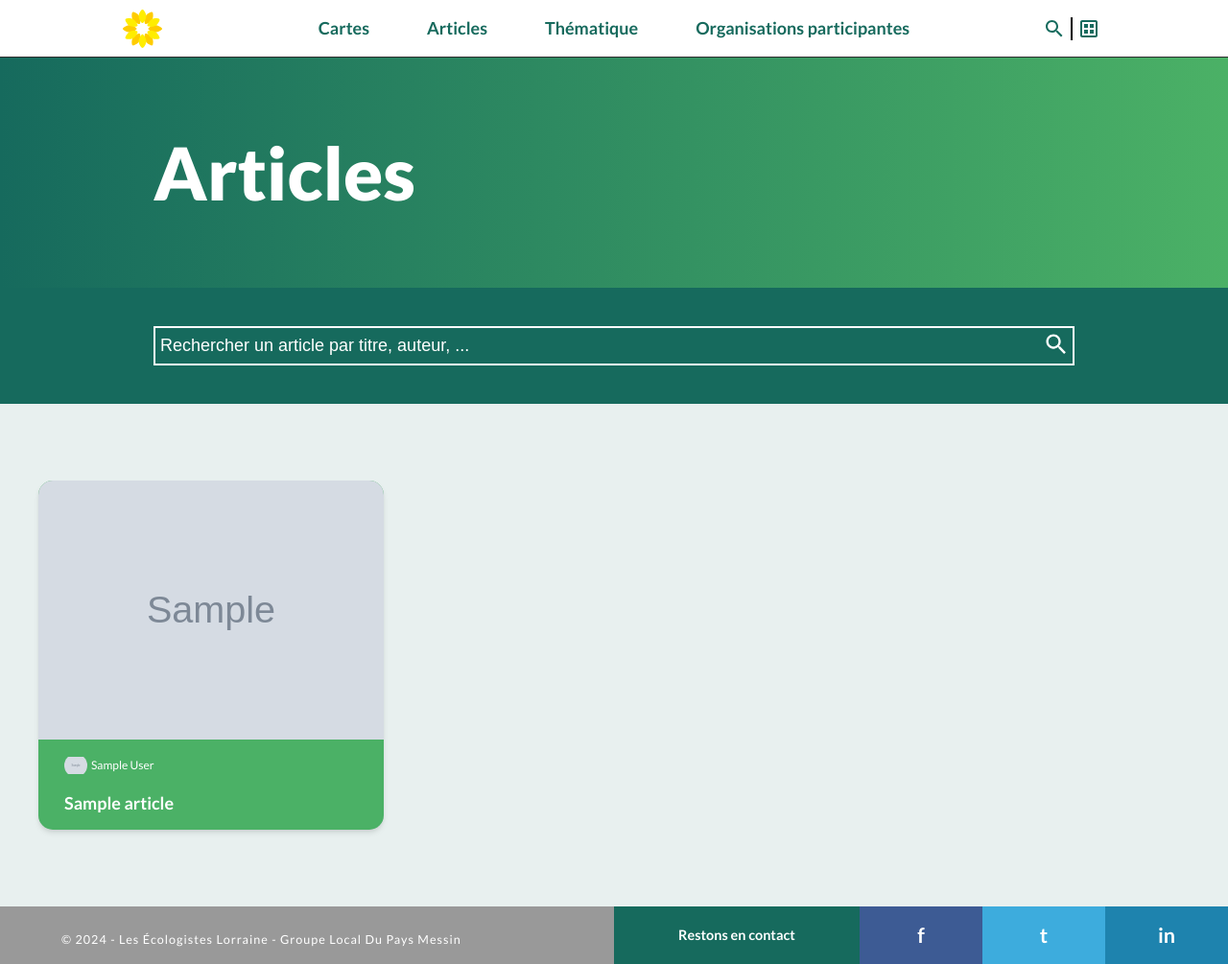
After one commit to Resethel/cleeb, a Django app: page /articles/ in a window 1280 px wide. The commit adds this page. Shown: the whole page at 96% size. Run offline with Django 5.2, Linux system fonts and the light colour scheme; tables that the repository leaves empty hold one stand-in row (values such as "Sample post"); grey boxes marked "Sample" are stand-in pictures; parts of the project's set-up code (start-up, migrations or seed data) failed here and were passed over.

Commit message:
feat(article): create index view for the articles
This commit creates an index view for the articles.
Key changes include:
- Added an "Articles" button to the navbar, and renamed other items
- Added the `ArticleIndexView` view, and `article_index.html` template
- Adjusted the style of a search display. This also completely broke the search for datasets. This will be adjusted in the next commit

```diff
--- a/article/models.py
+++ b/article/models.py
@@ -110,5 +110,5 @@ class Article(models.Model):
     # End def clean
 
     def get_absolute_url(self):
-        return reverse('article_view', args=[self.slug])
+        return reverse('article', args=[self.slug])
 # End class Article
--- a/article/urls.py
+++ b/article/urls.py
@@ -7,5 +7,6 @@ from django.urls import path
 from article import views
 
 urlpatterns = [
-    path('article/<slug:slug>', views.ArticleView.as_view(), name='article_view'),
+    path('articles/', views.ArticleIndexView.as_view(), name='article-index'),
+    path('article/<slug:slug>', views.ArticleView.as_view(), name='article'),
 ]
--- a/article/views.py
+++ b/article/views.py
@@ -2,10 +2,49 @@
 """
 Views for the `article` application.
 """
-from django.views.generic import DetailView
+from django.db.models import Q
+from django.views.generic import DetailView, ListView
 
 from article.models import Article
 
+
+# ======================================================================================================================
+# Index view
+# ======================================================================================================================
+
+class ArticleIndexView(ListView):
+    """View for the index of the `article` application."""
+    model = Article
+    template_name = "article/article_index.html"
+    context_object_name = "articles"
+    paginate_by = 10
+
+    def get_queryset(self):
+        articles = Article.objects.order_by('-created_at')
+        # Filter by search query
+        search = self.request.GET.get('search')
+        if search:
+            articles = articles.filter(
+                Q(title__icontains=search) |
+                Q(authors__firstname__icontains=search) |
+                Q(authors__lastname__icontains=search)
+            ).distinct()
+        print(articles)
+        return articles
+    # End def get_queryset
+
+    def get_context_data(self, **kwargs):
+        context = super().get_context_data(**kwargs)
+        # Add to the context the search query
+        search = self.request.GET.get('search')
+        context['search'] = search if search else None
+        return context
+    # End def get_context_data
+# End class ArticleIndexView
+
+# ======================================================================================================================
+# Article view
+# ======================================================================================================================
 
 class ArticleView(DetailView):
     """View for the `Article` model."""
--- a/static/css/search.css
+++ b/static/css/search.css
@@ -154,50 +154,117 @@ label.--hidden {
 /* ================================================================================================================== */
 
 .search-result__grid {
-    max-width: var(--content-max-width);
+    display: flex;
+    flex-wrap: wrap;
+    gap: 30px;
+    width: var(--content-max-width);
     margin: 80px auto;
+    list-style: none;
 }
 
-.search-result__grid__row {
-    display: flex;
-    align-items: stretch;
-    height: 400px;
+.search-result__grid__item {
+    display: block;
+    padding: 1rem;
 }
 
-.search-result__grid__column {
-    padding: calc(var(--gutter-x));
+.search-result__grid__item li {
+    width: max-content;
 }
 
-.search-result__grid.--1cols .search-result__grid__column {width: 100%;}
-.search-result__grid.--2cols .search-result__grid__column {width: 50%;}
-.search-result__grid.--3cols .search-result__grid__column {width: 33.333%;}
-.search-result__grid.--4cols .search-result__grid__column {width: 25%;}
-
-/* ================================================================================================================== */
-/* Search Results - Item                                                                                              */
-/* ================================================================================================================== */
-
-.search-result__item {
-    display: flex;
-    flex-direction: column;
-
-    height: 100%;
-    padding: 4%;
-
-    border-radius: 8px;
-    background-color: var(--verdant-green);
-    box-shadow: 0 4px 6px -1px rgba(0, 0, 0, 0.1), 0 2px 4px -1px rgba(0, 0, 0, 0.06);
-
-    transition: all .1s ease-in-out;
-}
-/* On hover, the card will move up and the shadow will be more pronounced */
-.search-result__item:hover {
-    transform: translateY(-5px);
-    box-shadow: 0 25px 50px -12px rgba(0, 0, 0, 0.25);
+@media only screen and (max-width: 40rem) {
+    .search-result__grid {
+        width: calc(100% - 2*var(--gutter-x));
+        flex-direction: column;
+        flex-wrap: nowrap;
+        align-items: center;
+    }
 }
 
 /* ================================================================================================================== */
-/* Search Results - Item - Categories                                                                                 */
+/* Search Results Item - Article
+/* ================================================================================================================== */
+
+.search-result__article {
+    display: flex;
+    flex-direction: column;
+    gap: 15px;
+    height: 100%;
+    width: calc(var(--content-max-width) / 3.334);
+    background: var(--eco-emerald);
+    border-radius: 15px;
+    padding-bottom: 15px;
+    box-shadow: 0 4px 6px -1px rgba(0, 0, 0, 0.1), 0 2px 4px -1px rgba(0, 0, 0, 0.06);
+    transition: all .1s ease-in-out;
+}
+
+.search-result__article:hover {
+    transform: translateY(-5px);
+    box-shadow: 0 25px 50px -12px rgba(0, 0, 0, 0.25);
+    text-decoration: none;
+    cursor: pointer;
+}
+
+.search-result__article img {
+    width: 100%;
+    object-fit: contain;
+    border-radius: 15px 15px 0 0;
+}
+
+.article-metadata {
+    display: flex;
+    flex-wrap: wrap;
+    align-items: center;
+    padding: 0 var(--gutter-x);
+}
+
+.article-metadata__author {
+    display: flex;
+    align-items: center;
+    gap: 4px;
+    height: 24px;
+    width: max-content;
+    color: white;
+}
+
+.article-metadata__author:not(:first-child)::before {
+    display: inline-block;
+    content: "·";
+    margin: 0 5px;
+    color: white;
+}
+
+.article-metadata__author span {
+    font-size: 12px;
+    line-height: 12px;
+}
+
+.article-metadata__author img {
+    object-fit: contain;
+    border-radius: 50%;
+    height: 24px;
+    width: 24px;
+}
+
+.article-metadata__dates {
+    display: flex;
+    height: 25px;
+    color: white;
+}
+
+.search-result__article h1,
+.search-result__article h2,
+.search-result__article h3,
+.search-result__article h4,
+.search-result__article h5 {
+    margin: 0;
+    padding: 0 var(--gutter-x);
+    color: white;
+    font-size: var(--fs-h4);
+    line-height: var(--lh-h4);
+}
+
+/* ================================================================================================================== */
+/* Search Results Item - Dataset
 /* ================================================================================================================== */
 
 .search-result__item__categories {
--- /dev/null
+++ b/templates/article/article_index.html
@@ -0,0 +1,73 @@
+{% load static %}
+<!DOCTYPE html>
+<html lang="fr">
+<head>
+    <meta charset="UTF-8">
+    <meta name="viewport" content="width=device-width, initial-scale=1.0">
+
+    <title>Articles | CLEEB</title>
+
+    <link rel="stylesheet" href="{% static 'css/style.css' %}">
+    <link rel="stylesheet" href="{% static 'css/topbar.css' %}">
+    <link rel="stylesheet" href="{% static 'css/footer.css' %}">
+    <link rel="stylesheet" href="{% static 'css/search.css' %}">
+{#    <script src="{% static 'js/datasets_search.js' %}"></script>#}
+</head>
+<body class="page">
+
+    {% include 'core/topbar.html' %}
+    <main class="main">
+        <header class="search-header">
+            <div class="search-header__title">
+                <h1>Articles</h1>
+            </div>
+            <form class="search-header__form" action="." method="GET">
+                <div class="search-header__form__input">
+                    <label for="search" class="--hidden">Rechercher un article</label>
+                    {% if search %}
+                        <input type="search" name="search" id="search" value="{{ search }}" placeholder="Rechercher un article par titre, auteur, ...">
+                    {% else %}
+                        <input type="search" name="search" id="search" placeholder="Rechercher un article par titre, auteur, ...">
+                    {% endif %}
+                    <button type="submit">
+                        <img src="{% static 'assets/icons/search_black_24dp.svg' %}" alt="search icon"/>
+                    </button>
+                </div>
+            </form>
+        </header>
+        <article class="search-result">
+            {% if articles %}
+                <ul class="search-result__grid">
+                    {% for article in articles %}
+                        <li>
+                            <a class="search-result__article" href="{% url 'article' article.slug %}">
+                                {% if article.cover_image %}
+                                    <img src="{{ article.cover_image.url }}" alt="{{ article.title }} cover"/>
+                                {% else %}
+                                    <img src="{% static 'assets/images/placeholder/map.png' %}" alt="placeholder"/>
+                                {% endif %}
+                                <div class="article-metadata">
+                                    {% for author in article.authors.all %}
+                                        <div class="article-metadata__author">
+                                            {% if author.picture %}
+                                                <img src="{{ author.picture.url }}" alt="{{ author }} picture"/>
+                                            {% endif %}
+                                            <span>{{ author }}</span>
+                                        </div>
+                                    {% endfor %}
+                                    <span class="article-metadata__date">{{ article.date|date:"d/m/Y" }}</span>
+                                </div>
+                                <h1>{{ article.title }}</h1>
+                            </a>
+                        </li>
+                    {% endfor %}
+                </ul>
+            {% else %}
+                <div class="search-result__empty"><h2>Aucun résultat</h2></div>
+            {% endif %}
+        </article>
+    </main>
+    {% include 'core/footer.html' %}
+
+</body>
+</html>
--- a/templates/core/topbar.html
+++ b/templates/core/topbar.html
@@ -6,20 +6,10 @@
     </a>
     <nav class="topbar-nav">
     <ul>
-        <li>
-            <a href="{% url 'interactive_maps_catalog' %}" class="nav-link">
-                <h4>Index des cartes</h4>
-            </a>
-        </li>
-        <li>
-            <a href="{% url 'thematic_list' %}" class="nav-link">
-                <h4>Thématiques de la cartographie</h4>
-            </a>
-        </li>
-        <li>
-            <a href="{% url 'organizations_list' %}" class="nav-link">
-                <h4>Organisations participantes</h4>
-            </a>
+        <li><a href="{% url 'interactive_maps_catalog' %}" class="nav-link"><h4>Cartes</h4></a></li>
+        <li><a href="{% url 'article-index' %}" class="nav-link"><h4>Articles</h4></a></li>
+        <li><a href="{% url 'thematic_list' %}" class="nav-link"><h4>Thématique</h4></a></li>
+        <li><a href="{% url 'organizations_list' %}" class="nav-link"><h4>Organisations participantes</h4></a>
         </li>
     </ul>
     </nav>
@@ -47,8 +37,9 @@
         </div>
     </div>
     <nav class="hamburger-menu">
-        <a class="hamburger-menu__item" href="{% url 'interactive_maps_catalog' %}">Index des cartes</a>
-        <a class="hamburger-menu__item" href="{% url 'thematic_list' %}">Thématiques de la cartographie</a>
+        <a class="hamburger-menu__item" href="{% url 'interactive_maps_catalog' %}">Cartes</a>
+        <a class="hamburger-menu__item" href="{% url 'article-index' %}">Articles</a>
+        <a class="hamburger-menu__item" href="{% url 'thematic_list' %}">Thématique</a>
         <a class="hamburger-menu__item" href="{% url 'organizations_list' %}">Organisations participantes</a>
         <a class="hamburger-menu__item" href="#recherche">Recherche</a>
         <a class="hamburger-menu__item" href="{% url 'datasets-search' %}">Jeux de données</a>
```
